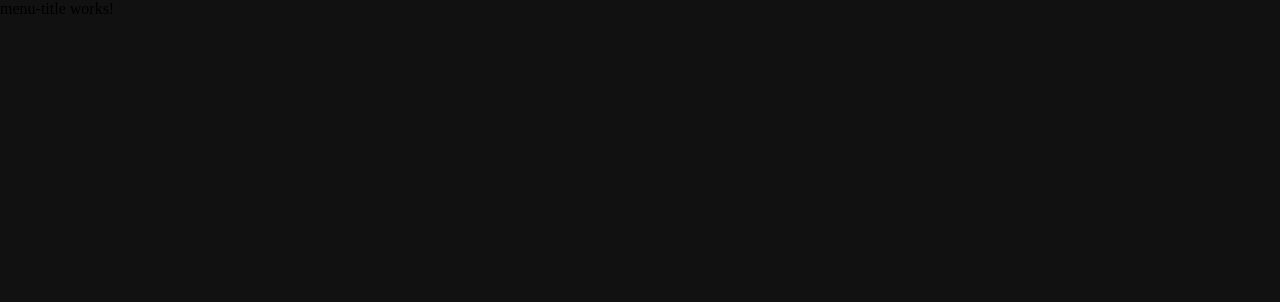
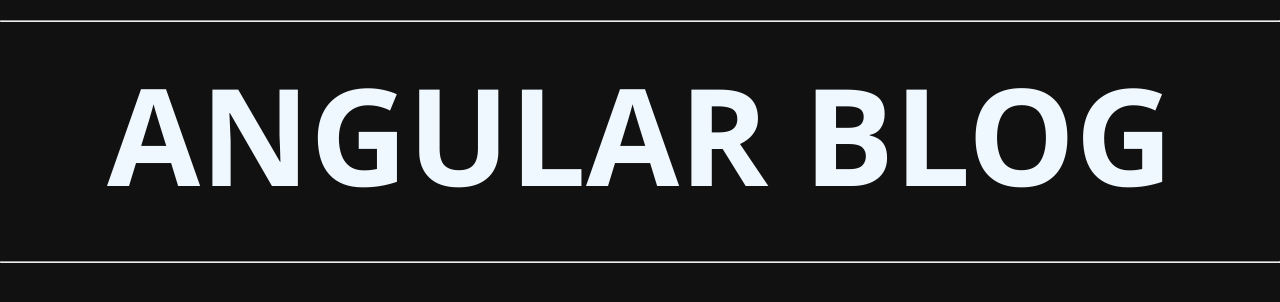
Before and after one commit to LugiaKB/angular-blog, an Angular app: page / in a window 1280 px wide. Shown: the top 302 px of the page. Built offline with nearby package versions, Linux system fonts and the light colour scheme.

Commit message:
feat: menu-title component completed and home page created

```diff
--- a/src/app/app.module.ts
+++ b/src/app/app.module.ts
@@ -7,6 +7,7 @@
 import { BigCardComponent } from './components/big-card/big-card.component';
 import { SmallCardComponent } from './components/small-card/small-card.component';
 import { MenuTitleComponent } from './components/menu-title/menu-title.component';
+import { HomeComponent } from './pages/home/home.component';
 
 @NgModule({
   declarations: [
@@ -14,7 +15,8 @@
     MenuCardComponent,
     BigCardComponent,
     SmallCardComponent,
-    MenuTitleComponent
+    MenuTitleComponent,
+    HomeComponent
   ],
   imports: [
     BrowserModule,
--- a/src/app/components/menu-title/menu-title.component.css
+++ b/src/app/components/menu-title/menu-title.component.css
@@ -0,0 +1,16 @@
+.container__menu-title {
+    color:aliceblue;
+}
+
+.container__menu-title > h1 {
+    padding: 15px;
+    font-size:135px;
+    font-family: 'Segoe UI', Tahoma, Geneva, Verdana, sans-serif;
+    display:flex;
+    justify-content: center;
+}
+
+.container__menu-title > hr {
+    margin-top: 20px;
+    margin-bottom: 5px;
+}
--- a/src/app/components/menu-title/menu-title.component.html
+++ b/src/app/components/menu-title/menu-title.component.html
@@ -1 +1,5 @@
-<p>menu-title works!</p>
+<div class="container__menu-title">
+    <hr>
+        <h1>ANGULAR BLOG</h1>
+    <hr>
+</div>
--- /dev/null
+++ b/src/app/pages/home/home.component.html
@@ -0,0 +1 @@
+<p>home works!</p>
```
Also changed, not shown: src/app/pages/home/home.component.ts (added, +10 -0 lines), src/app/pages/home/home.component.css (added), 1 other file (tests, documents, lock files or other folders).
